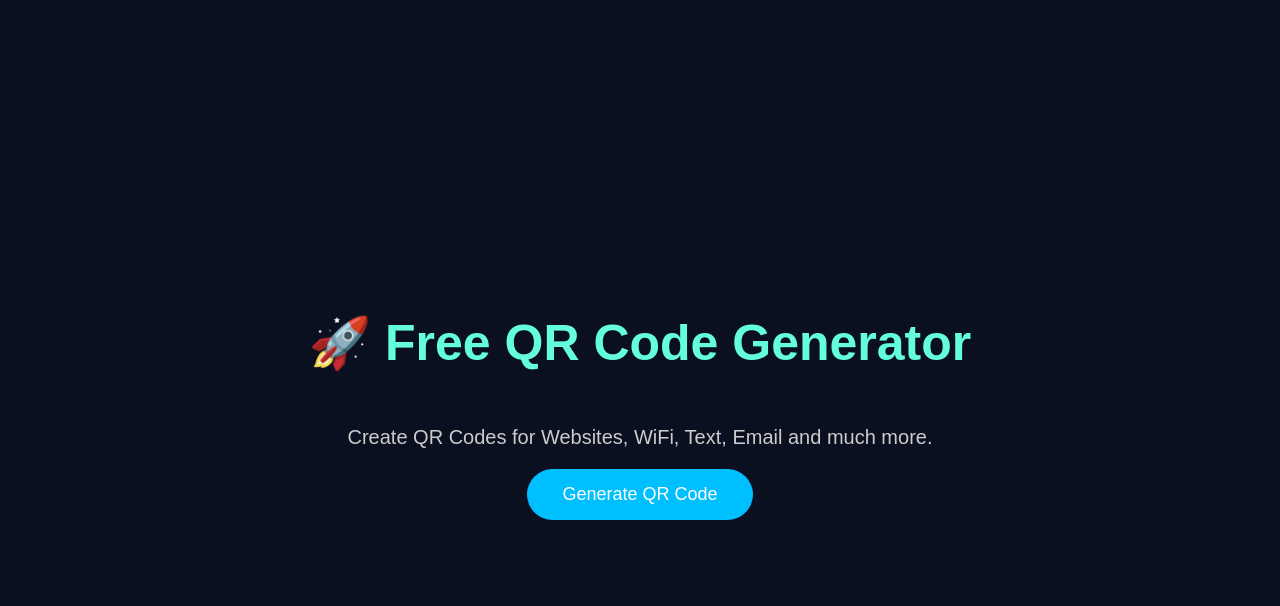
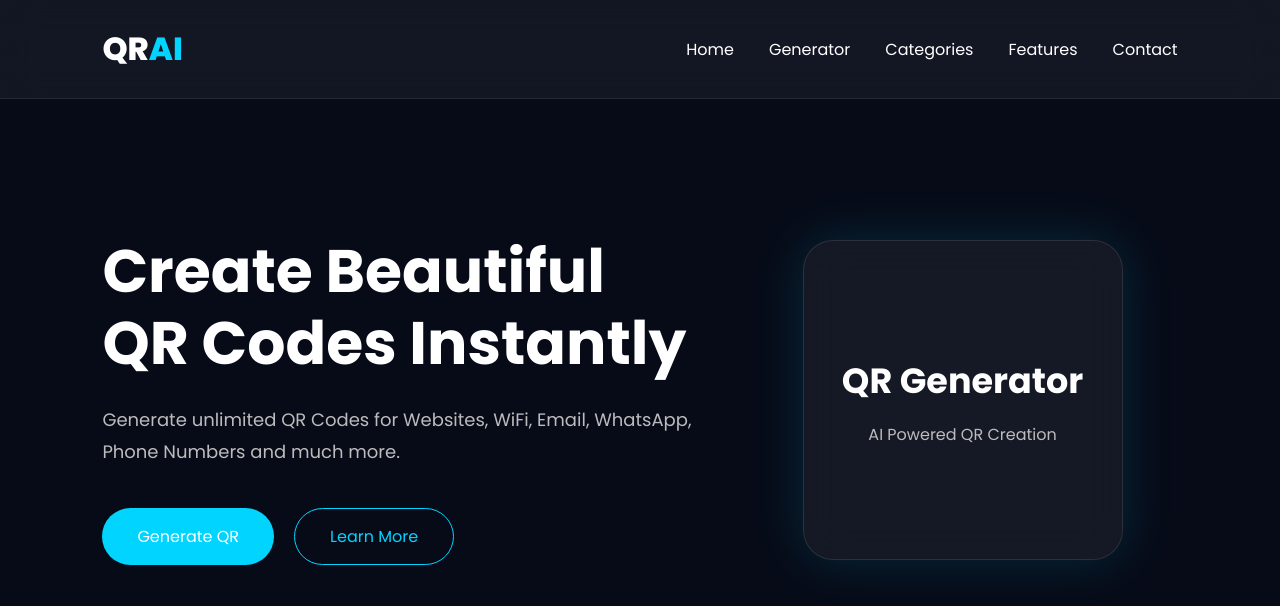
Before and after one commit to mobeen8877tt-sudo/freeused, a plain HTML site: page index.html in a window 1280 px wide. Drawn offline with Linux system fonts and the light colour scheme.

Commit message:
Chapter 1 - AI Homepage Design

```diff
--- a/index.html
+++ b/index.html
@@ -1,23 +1,96 @@
 <!DOCTYPE html>
 <html lang="en">
 <head>
+
 <meta charset="UTF-8">
 <meta name="viewport" content="width=device-width, initial-scale=1.0">
-<title>Free QR Code Generator</title>
+
+<title>Free QR Code Generator | AI Style</title>
 
 <link rel="stylesheet" href="style.css">
+
+<link rel="preconnect" href="https://fonts.googleapis.com">
+<link rel="preconnect" href="https://fonts.gstatic.com" crossorigin>
+
+<link href="https://fonts.googleapis.com/css2?family=Poppins:wght@300;400;500;600;700;800&display=swap" rel="stylesheet">
 
 </head>
 
 <body>
 
-<h1>🚀 Free QR Code Generator</h1>
+<nav>
 
-<p>Create QR Codes for Websites, WiFi, Text, Email and much more.</p>
+<div class="logo">
+QR<span>AI</span>
+</div>
 
-<button>Generate QR Code</button>
+<ul>
+
+<li><a href="#">Home</a></li>
+
+<li><a href="#">Generator</a></li>
+
+<li><a href="#">Categories</a></li>
+
+<li><a href="#">Features</a></li>
+
+<li><a href="#">Contact</a></li>
+
+</ul>
+
+</nav>
+
+<section class="hero">
+
+<div class="hero-left">
+
+<h1>Create Beautiful QR Codes Instantly</h1>
+
+<p>
+
+Generate unlimited QR Codes for Websites, WiFi,
+Email, WhatsApp, Phone Numbers and much more.
+
+</p>
+
+<div class="buttons">
+
+<button class="btn1">
+
+Generate QR
+
+</button>
+
+<button class="btn2">
+
+Learn More
+
+</button>
+
+</div>
+
+</div>
+
+<div class="hero-right">
+
+<div class="glass-card">
+
+<h2>QR Generator</h2>
+
+<p>
+
+AI Powered QR Creation
+
+</p>
+
+</div>
+
+</div>
+
+</section>
 
 <script src="script.js"></script>
 
 </body>
+
 </html>
--- a/style.css
+++ b/style.css
@@ -1,39 +1,181 @@
+/* Google Font */
+@import url('https://fonts.googleapis.com/css2?family=Poppins:wght@300;400;500;600;700;800&display=swap');
+
+*{
+    margin:0;
+    padding:0;
+    box-sizing:border-box;
+    font-family:'Poppins',sans-serif;
+}
+
 body{
-    margin:0;
-    font-family:Arial, Helvetica, sans-serif;
-    background:#0b1020;
+    background:#070b18;
     color:white;
+    overflow-x:hidden;
+}
+
+/* Navbar */
+
+nav{
+    width:100%;
+    display:flex;
+    justify-content:space-between;
+    align-items:center;
+    padding:25px 8%;
+    position:fixed;
+    top:0;
+    left:0;
+    backdrop-filter:blur(18px);
+    background:rgba(255,255,255,.05);
+    border-bottom:1px solid rgba(255,255,255,.08);
+    z-index:999;
+}
+
+.logo{
+    font-size:32px;
+    font-weight:800;
+}
+
+.logo span{
+    color:#00d4ff;
+}
+
+nav ul{
+    display:flex;
+    list-style:none;
+    gap:35px;
+}
+
+nav ul li a{
+    color:white;
+    text-decoration:none;
+    transition:.3s;
+}
+
+nav ul li a:hover{
+    color:#00d4ff;
+}
+
+/* Hero */
+
+.hero{
+    min-height:100vh;
+    display:flex;
+    justify-content:space-between;
+    align-items:center;
+    padding:120px 8%;
+}
+
+.hero-left{
+    width:55%;
+}
+
+.hero-left h1{
+    font-size:60px;
+    line-height:1.2;
+    margin-bottom:25px;
+}
+
+.hero-left p{
+    color:#bcbcbc;
+    font-size:18px;
+    line-height:1.8;
+    margin-bottom:40px;
+}
+
+/* Buttons */
+
+.buttons{
+    display:flex;
+    gap:20px;
+}
+
+.btn1,
+.btn2{
+
+    padding:15px 35px;
+    border:none;
+    border-radius:50px;
+    cursor:pointer;
+    font-size:16px;
+    transition:.35s;
+
+}
+
+.btn1{
+
+    background:#00d4ff;
+    color:white;
+
+}
+
+.btn2{
+
+    background:transparent;
+    border:1px solid #00d4ff;
+    color:#00d4ff;
+
+}
+
+.btn1:hover{
+
+    transform:translateY(-4px);
+
+}
+
+.btn2:hover{
+
+    background:#00d4ff;
+    color:white;
+
+}
+
+/* Glass Card */
+
+.hero-right{
+
     display:flex;
     justify-content:center;
     align-items:center;
-    height:100vh;
-    flex-direction:column;
-    text-align:center;
+    width:40%;
+
 }
 
-h1{
-    font-size:50px;
-    color:#64ffda;
+.glass-card{
+
+    width:320px;
+    height:320px;
+
+    background:rgba(255,255,255,.06);
+
+    border:1px solid rgba(255,255,255,.1);
+
+    backdrop-filter:blur(20px);
+
+    border-radius:30px;
+
+    display:flex;
+
+    justify-content:center;
+
+    align-items:center;
+
+    flex-direction:column;
+
+    box-shadow:0 0 50px rgba(0,212,255,.15);
+
 }
 
-p{
-    font-size:20px;
-    color:#cccccc;
-    max-width:700px;
+.glass-card h2{
+
+    font-size:35px;
+
+    margin-bottom:15px;
+
 }
 
-button{
-    padding:15px 35px;
-    border:none;
-    border-radius:50px;
-    background:#00bfff;
-    color:white;
-    font-size:18px;
-    cursor:pointer;
-    transition:.3s;
+.glass-card p{
+
+    color:#bcbcbc;
+
 }
-
-button:hover{
-    transform:scale(1.08);
-    background:#00e5ff;
-}
```
